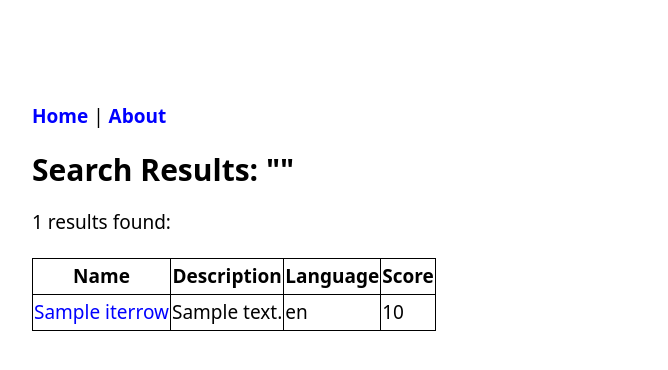
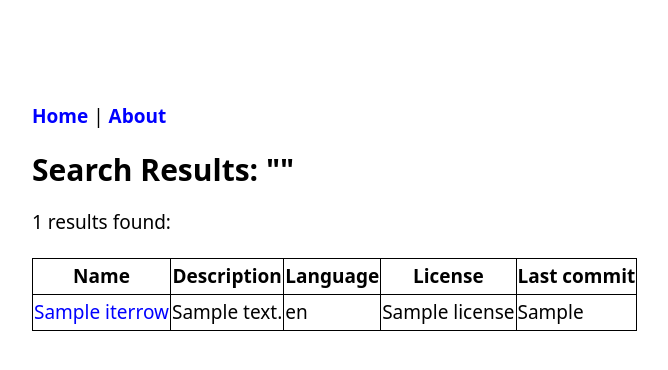
Before and after one commit to Pierre-VF/oss4energy, a FastAPI app: template src/app/templates/results.html in a window 1280 px wide. Shown: the top 370 px of the page, without its empty margins (208-876 px from the left). Run offline with FastAPI, Linux system fonts and the light colour scheme; the template is opened without the code that fills it: most values are stand-ins (such as "Sample title", 1, 10 or a date in 2020); parts of the project's set-up code (start-up, migrations or seed data) failed here and were passed over.

Commit message:
Changing last_update to date, and adding license and last commit to results table

```diff
--- a/app.py
+++ b/app.py
@@ -7,6 +7,7 @@ Note: heavily inspired from https://github.com/alexmolas/microsearch/
 import os
 import pathlib
 from contextlib import asynccontextmanager
+from datetime import date
 from typing import Optional
 
 from fastapi import FastAPI, Request
@@ -71,6 +72,13 @@ async def search(request: Request):
     )
 
 
+def _f_none_to_unknown(x: str | date | None) -> str:
+    if x is None:
+        return "(unknown)"
+    else:
+        return str(x)
+
+
 @app.get("/results", response_class=HTMLResponse)
 async def search_results(
     request: Request, query: str, language: Optional[str] = None, n_results: int = 100
@@ -105,9 +113,18 @@ async def search_results(
         left_on="url",
         right_index=True,
     ).sort_values(by="score", ascending=False)
+
+    # Refining output
     df_shown = df_out.head(n_results)  # TODO: for speed make this earlier on
+    df_shown.drop(
+        columns=["score"], inplace=True
+    )  # Dropping scores, as it's not informative to the user
+    for i in ["license", "last_commit"]:
+        df_shown[i] = df_shown[i].apply(_f_none_to_unknown)
+
     n_found = len(df_shown)
     n_total_found = len(df_out)
+
     return templates.TemplateResponse(
         "results.html",
         {
--- a/src/app/templates/results.html
+++ b/src/app/templates/results.html
@@ -13,14 +13,16 @@
             <th>Name</th>
             <th>Description</th>
             <th>Language</th>
-            <th>Score</th>
+            <th>License</th>
+            <th>Last commit</th>
         </tr>
         {% for i, r in results.iterrows() %}
             <tr>
-                <td><a href="{{ r['url'] }}">{{ r['name'] }}</a></td>
-                <td>{{ r['description'] }}</td>
-                <td>{{ r['language'] }}</td>
-                <td>{{ r['score'] }}</td>
+                <td><a href="{{ r.url }}">{{ r.name }}</a></td>
+                <td>{{ r.description }}</td>
+                <td>{{ r.language }}</td>
+                <td>{{ r.license }}</td>
+                <td>{{ r.last_commit }}</td>
             </tr>
         {% endfor %}
     </table>
--- a/src/oss4climate/src/model.py
+++ b/src/oss4climate/src/model.py
@@ -2,7 +2,7 @@
 Module containing the models and enums for the mapping
 """
 
-from datetime import date, datetime
+from datetime import date
 from typing import Optional
 
 from pydantic import BaseModel
@@ -16,7 +16,7 @@ class ProjectDetails(BaseModel):
     website: Optional[str]
     description: Optional[str]
     license: Optional[str]
-    latest_update: Optional[datetime]
+    latest_update: Optional[date]
     language: Optional[str]
     last_commit: Optional[date]
     open_pull_requests: Optional[int]
--- a/src/oss4climate/src/parsers/github_data_io.py
+++ b/src/oss4climate/src/parsers/github_data_io.py
@@ -198,7 +198,7 @@ def fetch_repository_details(repo_path: str) -> ProjectDetails:
         description=r["description"],
         license=license,
         language=r["language"],
-        latest_update=datetime.fromisoformat(r["updated_at"]),
+        latest_update=datetime.fromisoformat(r["updated_at"]).date(),
         last_commit=last_commit,
         open_pull_requests=n_open_pull_requests,
         raw_details=r,
```
